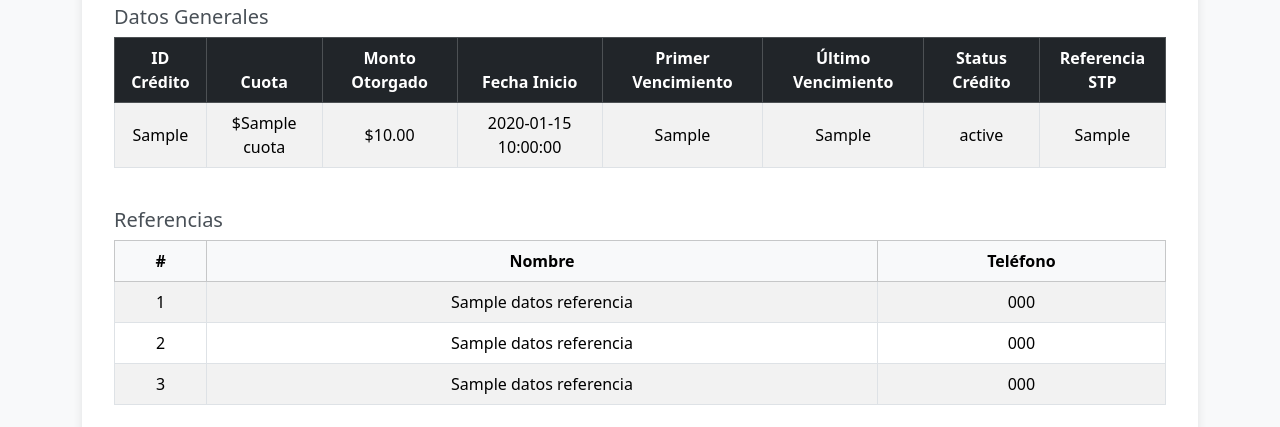
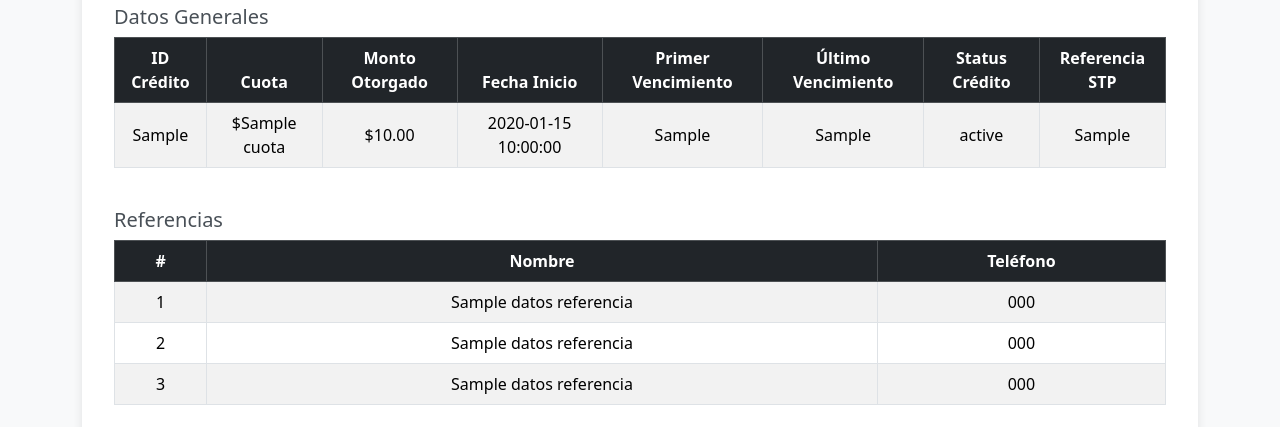
Before and after one commit to JONMAXI/sitio-web-estado-cuenta, a Flask app: template templates/resultado.html in a window 1280 px wide. Shown: the part 229-656 px from the top of the page. Run offline with Flask 3, Linux system fonts and the light colour scheme; the template is opened without the code that fills it: most values are stand-ins (such as "Sample title", 1, 10 or a date in 2020); some libraries are stand-ins or nearby versions.

Commit message:
Cambios auditorias tablas

```diff
--- a/templates/resultado.html
+++ b/templates/resultado.html
@@ -87,7 +87,7 @@
 <!-- Datos de Referencias -->
 <h5 class="section-title mt-4">Referencias</h5>
 <table class="table table-bordered table-striped text-center align-middle">
-  <thead class="table-light">
+  <thead class="table-dark">
     <tr>
       <th>#</th>
       <th>Nombre</th>
```
